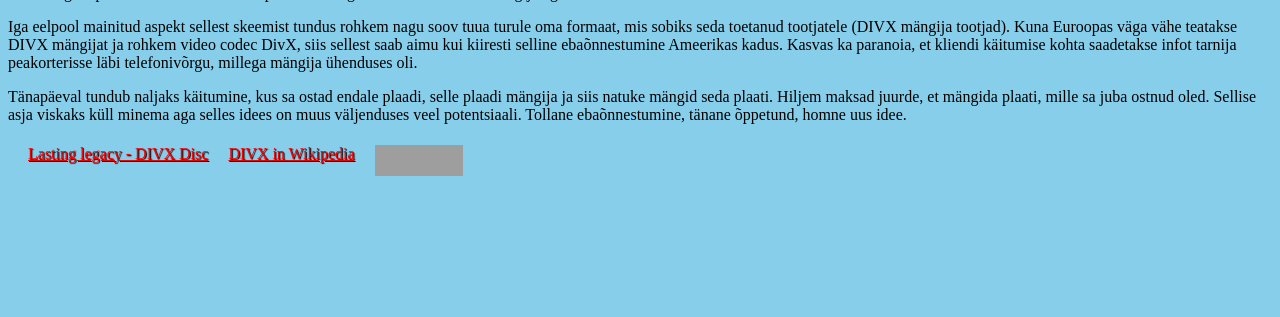
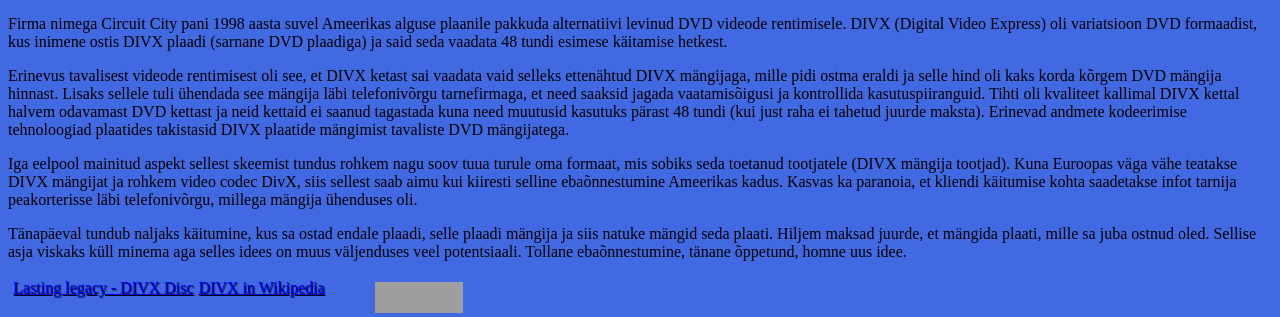
Before and after one commit to erki83/Server, a PHP site: page /esimene.html in a window 1280 px wide. Shown: the part 1676-1993 px from the top of the page. Before the commit the page ends 1852 px from the top, so only its background shows below. Run offline with PHP 8.4, Linux system fonts and the light colour scheme; grey boxes are pictures that could not be loaded.

Commit message:
Järjekordne uuendus, esimesed katsed CSS-iga

```diff
--- a/esimene.html
+++ b/esimene.html
@@ -6,28 +6,30 @@
 <link rel="stylesheet" type="text/css" href="style.css">
 </head>
 <body>
-<h1><u>SoftRam95</u></h1><img src="http://i.ebayimg.com/images/g/nBMAAOSwu4BV7KZ9/s-l300.jpg" alt="SoftRAM95 pakend" />
+<div class="h1">SoftRam95</div>
+<img src="http://i.ebayimg.com/images/g/nBMAAOSwu4BV7KZ9/s-l300.jpg" alt="SoftRAM95 pakend" />
 <p>1995 aasta mais lasi Syncronys Softcorp välja tarkvara paketi nimega <em>"SoftRAM for Windows 3.1"</em> windowsi kasutajatele, kellele käisid pinda "out of memory" errorid ja muud operatsioonisüsteemi ressursipiirangud. Eesmärgiks oli reguleerida seda, kuidas Windows kasutab arvuti muutmälu ja seda kahel viisil:</p>
 <ul>
   <li>Keelata windowsil salvestada seadmedrivereid ja <i>.dll</i>-faile kriitilise mälu piirkonda;</li>
   <li>Eraldada füüsiline mäluosa kokkupressitud failidele, mida pole hetkel vaja aga mida saab kasutusse võtta igal hetkel.</li>
 </ul>
 <p>Esialgselt tundus idee olevat edukas ja aasta lõpuks oldi sama edukad kui Windos 3.1 edasiarendus Windows 95 Upgrade. Samas Windowsi uuenedes tuli ka uuendada softRAMi ja seega tuligi välja SoftRAM95. Viimane oligi läbikukkumine. Marketing taga on väga hea aga toode ei teinud, mida pidi. Mälust eraldati küll osa ajutise mittevajaliku info jaoks aga selle haldamisega koormati programm üle. Lisaks sellele, et info kettaosas ei olnud kokku pakitud, väljastati tihti korrupeeritud faile või arvuti jooksis kokku. Edaspidi tõusiski trend osta mälu juurde kui seda vaja oli. Aga see idee ei ole veel välja surnud...</p>
-<a href="http://www.drdobbs.com/parallel/inside-softram-95/184409937">Inside SoftRam95</a>
-<h1><u>Windows ME</u></h1>
+<a style="color:blue;margin-left:5px;margin-top:2px" href="http://www.drdobbs.com/parallel/inside-softram-95/184409937">Inside SoftRam95</a>
+<div class="h1">Windows ME</div>
 <img src="http://www.operating-system.org/betriebssystem/bsgfx/microsoft/winme-scr-00.jpg" alt="Windows ME logo" />
 <p>Uus aastatuhat oli koitmas ja Windowsil polnud midagi uut pakkuda erakasutajatele (peale Windows 98 Second Edition ja Windows 2000) ja ettevõtjatele (peale Windows 2000). Juba arenemas uus Windows XP paistis taamal saabumas aga tarbija vajas midagi, millele kohe keskenduda. Seega sündiski Windows ME. Lisaks sellele, et see operatsioonisüsteem üritas ühendada populaarse eelkäija Win98 SE omadusi sama aasta alguses väljastatud serverorienteeritud Win2000-ga, sisaldas ta ka hulk uuendusi, millest ka tänapäeva OS-id on midagi näpsanud. Nagu näiteks System Restore, USB Mass Storage ja Windows Image Acquisition (WIA) - viis pildiedastusseadmetel, nagu kaamerad ja scannerid, suhelda windowsiga.</p>
 <p>Kuigi tundus nagu vahva komplekt erinevaid innovatiivsusi, siiski ME ei suutnud tarbijale meelepäraseks saada. Esimesel kohal loomulikult on DOS-liidese kaotamine. Varasematel versioonidel oli see olemas ja kasutaja oli sellega juba harjunud kuna osa programme vajasid seda intstalleerimiseks. Sellega süvenesid ühilduvuse probleemid kuna käivitada ei saanud osa win98 tarkvara. Samuti ei toiminud täies mahus System Restore, draiverid ei sobitunud ning automaatselt allalaetavad uuendused tihti ei installeerunud. See põhjustas aeglustumist, pidevaid crash'e, korduvat vajadust taasinstalleerida draivereid ja inimesed tüdinesid sellest vaevast kiirelt. Seetõttu saigi WinMe windowsi ajaloo kõige lühema eluea 406 päeva ja seda kuni WinXP tarbija taas windowsi usku tagasi pööras...</p>
-<a href="http://www.istartedsomething.com/20080318/windows-me-deserve-more-respect/">Windows ME deserves more respect</a>
-<a href="http://www.fixmypcfree.com/blog/5-reasons-why-windows-me-is-viewed-as-a-failure/">5 reasons why Windows ME is viewed as a failure</a>
-<h1><u>Divx</u></h1>
+<a style="color:blue;margin-left:5px;margin-top:2px"href="http://www.istartedsomething.com/20080318/windows-me-deserve-more-respect/">Windows ME deserves more respect</a>
+<a style="color:blue;margin-left:5px;margin-top:2px"href="http://www.fixmypcfree.com/blog/5-reasons-why-windows-me-is-viewed-as-a-failure/">5 reasons why Windows ME is viewed as a failure</a>
+<div class="h1">Divx</div>
 <img src="http://www.cdrom2go.com/images/blog/divx-dvd-format_BIG.jpg" alt="DIVX pleier" />
 <p>Firma nimega Circuit City pani 1998 aasta suvel Ameerikas alguse plaanile pakkuda alternatiivi levinud DVD videode rentimisele. DIVX (Digital Video Express) oli variatsioon DVD formaadist, kus inimene ostis DIVX plaadi (sarnane DVD plaadiga) ja said seda vaadata 48 tundi esimese käitamise hetkest.</p>
 <p>Erinevus tavalisest videode rentimisest oli see, et DIVX ketast sai vaadata vaid selleks ettenähtud DIVX mängijaga, mille pidi ostma eraldi ja selle hind oli kaks korda kõrgem DVD mängija hinnast. Lisaks sellele tuli ühendada see mängija läbi telefonivõrgu tarnefirmaga, et need saaksid jagada vaatamisõigusi ja kontrollida kasutuspiiranguid. Tihti oli kvaliteet kallimal DIVX kettal halvem odavamast DVD kettast ja neid kettaid ei saanud tagastada kuna need muutusid kasutuks pärast 48 tundi (kui just raha ei tahetud juurde maksta). Erinevad andmete kodeerimise tehnoloogiad plaatides takistasid DIVX plaatide mängimist tavaliste DVD mängijatega.</p>
 <p>Iga eelpool mainitud aspekt sellest skeemist tundus rohkem nagu soov tuua turule oma formaat, mis sobiks seda toetanud tootjatele (DIVX mängija tootjad). Kuna Euroopas väga vähe teatakse DIVX mängijat ja rohkem video codec DivX, siis sellest saab aimu kui kiiresti selline ebaõnnestumine Ameerikas kadus. Kasvas ka paranoia, et kliendi käitumise kohta saadetakse infot tarnija peakorterisse läbi telefonivõrgu, millega mängija ühenduses oli.</p>
 <p>Tänapäeval tundub naljaks käitumine, kus sa ostad endale plaadi, selle plaadi mängija ja siis natuke mängid seda plaati. Hiljem maksad juurde, et mängida plaati, mille sa juba ostnud oled. Sellise asja viskaks küll minema aga selles idees on muus väljenduses veel potentsiaali. Tollane ebaõnnestumine, tänane õppetund, homne uus idee.</p>
-<a href="http://www.tested.com/tech/set-top-boxes/459907-lasting-legacy-divx-disc/">Lasting legacy - DIVX Disc</a>
-<a href="https://en.wikipedia.org/wiki/DIVX">DIVX in Wikipedia</a>
+<a style="color:blue;margin-left:5px;margin-top:2px"href="http://www.tested.com/tech/set-top-boxes/459907-lasting-legacy-divx-disc/">Lasting legacy - DIVX Disc</a>
+<a style="color:blue;margin-left:5px;margin-top:2px"href="https://en.wikipedia.org/wiki/DIVX">DIVX in Wikipedia</a>
+
 <p>
  <a href="http://validator.w3.org/check?uri=referer">
   <img src="http://www.w3.org/Icons/valid-xhtml10" alt="Valid XHTML 1.0 Strict" height="31" width="88" />
--- a/style.css
+++ b/style.css
@@ -1,22 +1,28 @@
 body {
-    background-color: skyblue;
+    background-color: royalblue;
     margin: margin-left:5px;
     align-content: left;
     text-align: left;
+	word-break: normal;
+}
+.h1 {
+    display: block;
+    font-size: 3em;
+    margin-top: 0.80em;
+    margin-bottom: 0.67em;
+    margin-left: 0;
+    margin-right: 0;
+    font-weight: bold;
+	text-decoration: underline;
 }
 iframe{
     height: 800px;
     width: 1100px;
     margin-right: -250px;
 }
-div div {
-    text-align: center;
-    margin:	auto;
-	word-break: normal;
-}
 a{
     float: left;
-    margin-left: 20px;
+    margin-left: 50px;
     color: red;
 	text-shadow: 1px 1px 1px black;
     margin-top: 5px;
@@ -38,7 +44,7 @@
     background-color: floralwhite;
 }
 th, tr, td {
-    border: 1px solid black;
-    width: 200px;
+    border: 2px solid black;
+    width: 150px;
     height: 100px;
 }
```
Also changed, not shown: index.html (+7 -6 lines), tabel2.html (added, +29 -0 lines).
